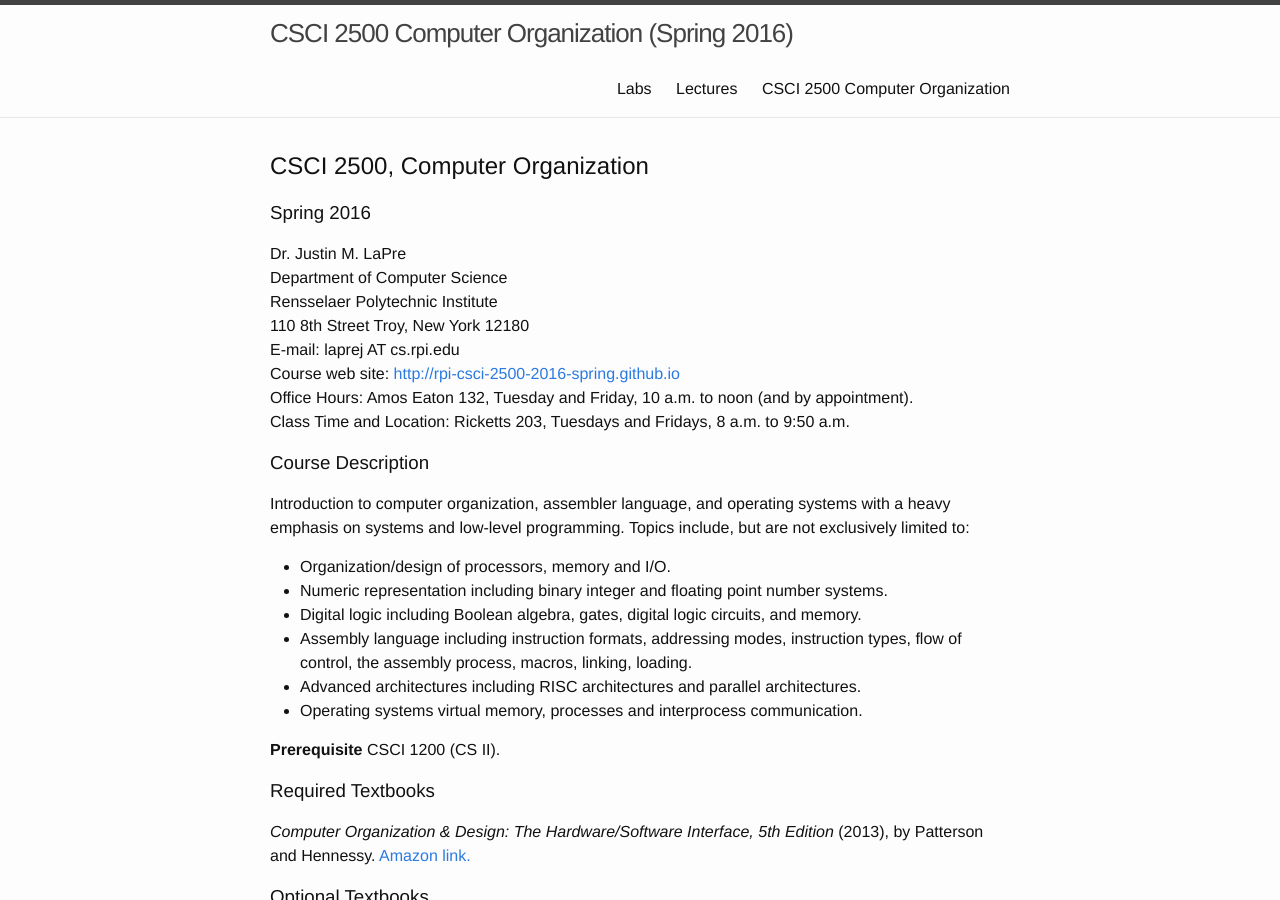
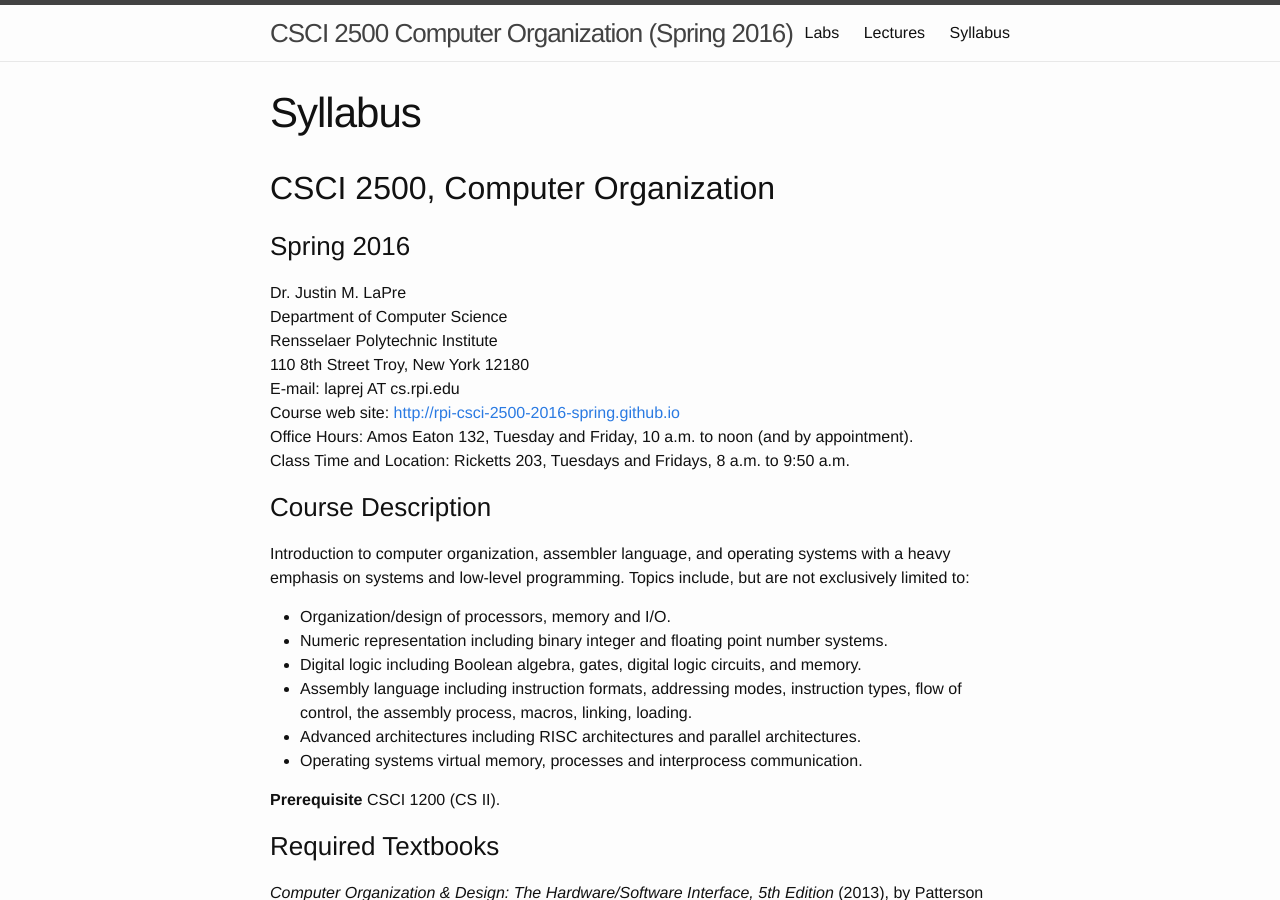
Before and after one commit to RPI-CSCI-2500-2016-Spring/RPI-CSCI-2500-2016-Spring.github.io, a Jekyll site: the page built from syllabus.md, in a window 1280 px wide and 900 px high. Built offline with Jekyll 4.4.1, drawn with Linux system fonts in a browser that asks for light colours.

Commit message:
Updated course website

```diff
--- a/syllabus.md
+++ b/syllabus.md
@@ -1,10 +1,11 @@
 ---
-layout: default
-title: CSCI 2500 Computer Organization
+layout: page
+title: Syllabus
 description: Syllabus for CSCI 2500 Computer Organization.
 ---
 
 ## CSCI 2500, Computer Organization
+
 ### Spring 2016
 
 Dr. Justin M. LaPre
```
